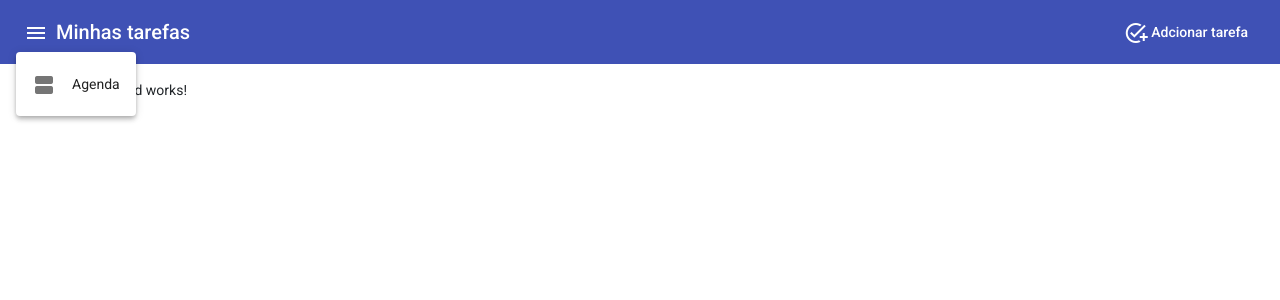
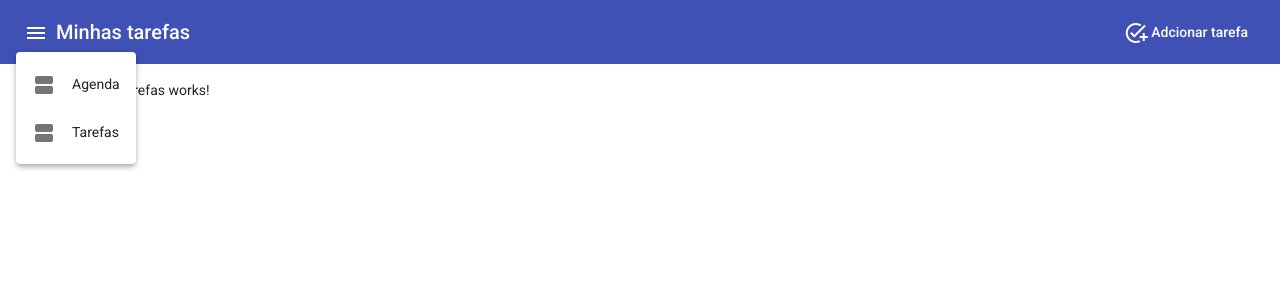
Before and after one commit to Brunocs1991/sq-bootcamp-angular, an Angular app in the folder MyTaks/: page /tarefas in a window 1280 px wide. Both pictures are taken after a click on the button "menu". Shown: the top 300 px of the page. Built offline with nearby package versions, Linux system fonts and the light colour scheme.

Commit message:
Criando o componete TodasTarefas

```diff
--- a/MyTaks/src/app/app.component.html
+++ b/MyTaks/src/app/app.component.html
@@ -6,6 +6,10 @@
     <a mat-menu-item [routerLink]="['/agenda']">
       <mat-icon>view_agenda</mat-icon>
       <span>Agenda</span>
+    </a>
+    <a mat-menu-item [routerLink]="['/tarefas']">
+      <mat-icon>view_agenda</mat-icon>
+      <span>Tarefas</span>
     </a>
   </mat-menu>
   <span>Minhas tarefas</span>
--- a/MyTaks/src/app/app.module.ts
+++ b/MyTaks/src/app/app.module.ts
@@ -26,9 +26,10 @@ import { FormsModule } from '@angular/forms';
 import { MAT_DATE_LOCALE } from '@angular/material/core';
 import { TaskService } from './services/task.service';
 import { HttpClientModule } from '@angular/common/http';
+import { TodasTarefasComponent } from './todas-tarefas/todas-tarefas.component';
 
 @NgModule({
-  declarations: [AppComponent, AgendaComponent, AgendaTaskComponent, DialogAddTaskComponent],
+  declarations: [AppComponent, AgendaComponent, AgendaTaskComponent, DialogAddTaskComponent, TodasTarefasComponent],
   imports: [
     BrowserModule,
     AppRoutingModule,
--- /dev/null
+++ b/MyTaks/src/app/todas-tarefas/todas-tarefas.component.html
@@ -0,0 +1 @@
+<p>todas-tarefas works!</p>
--- /dev/null
+++ b/MyTaks/src/app/todas-tarefas/todas-tarefas.component.ts
@@ -0,0 +1,15 @@
+import { Component, OnInit } from '@angular/core';
+
+@Component({
+  selector: 'app-todas-tarefas',
+  templateUrl: './todas-tarefas.component.html',
+  styleUrls: ['./todas-tarefas.component.scss']
+})
+export class TodasTarefasComponent implements OnInit {
+
+  constructor() { }
+
+  ngOnInit(): void {
+  }
+
+}
```
Also changed, not shown: MyTaks/src/app/app-routing.module.ts (+6 -1 lines), MyTaks/src/app/todas-tarefas/todas-tarefas.component.scss (added).
